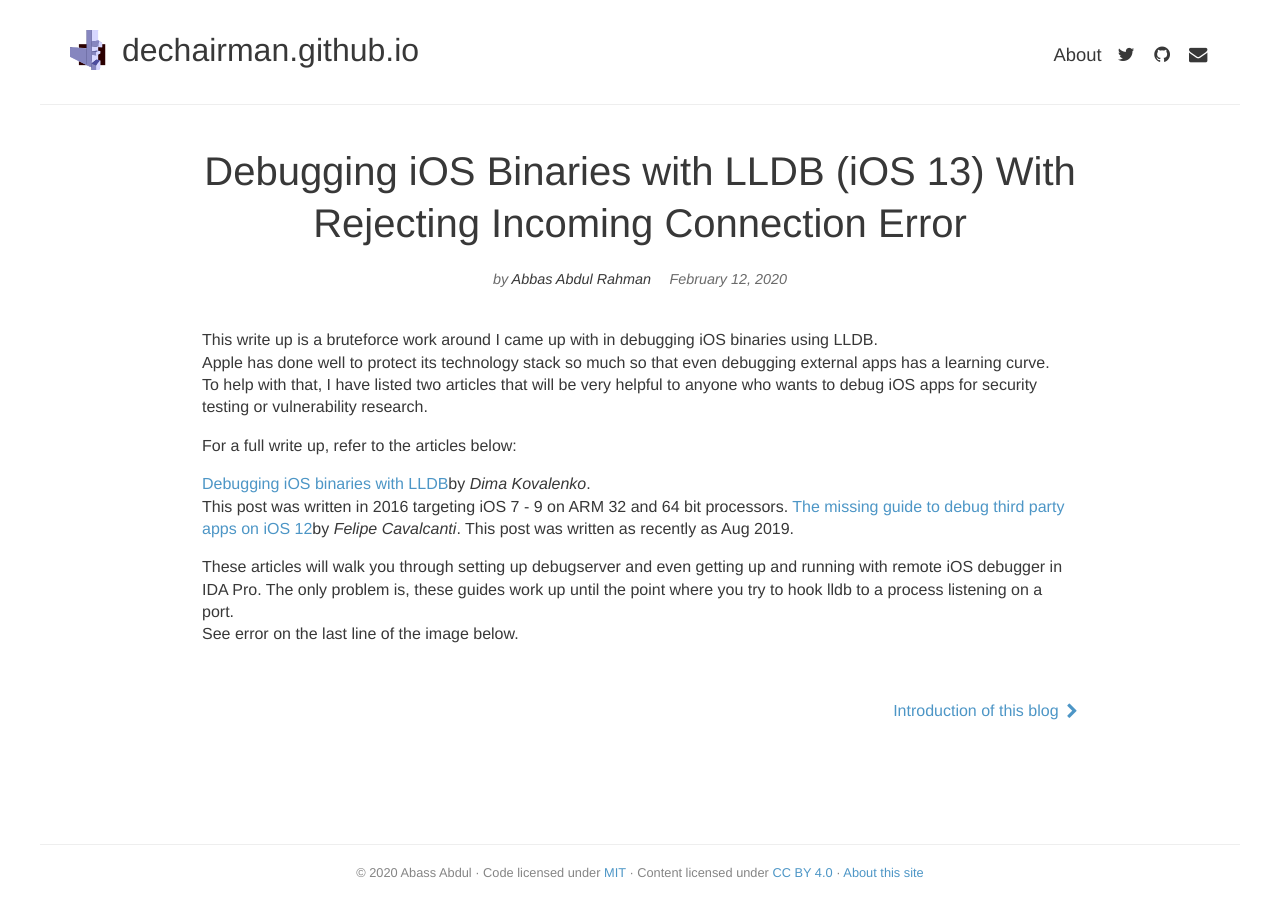
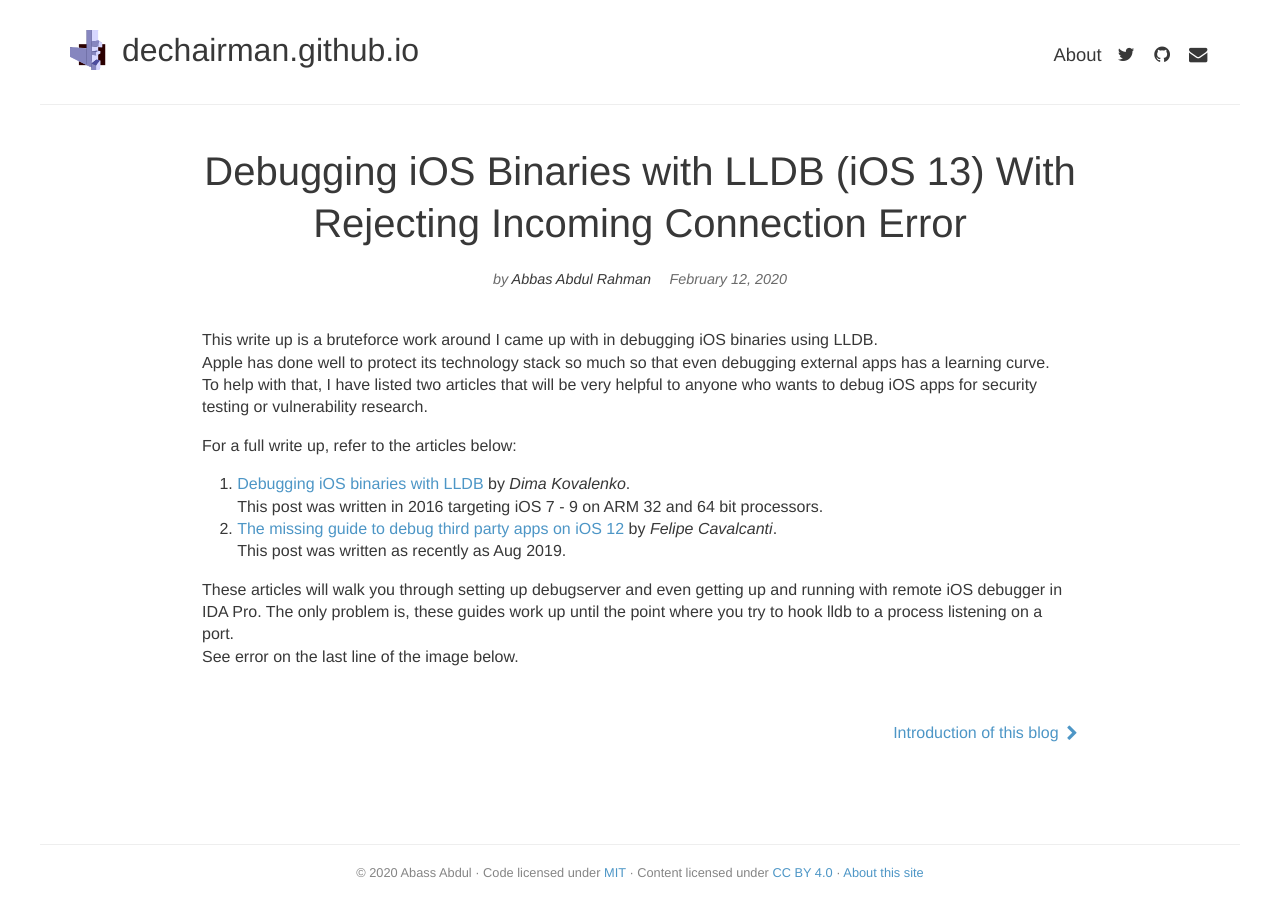
Before and after one commit to dechairman/dechairman.github.io, a Jekyll site: the page built from _posts/2020-02-12-Debugging-iOS-Binaries.md, in a window 1280 px wide. Built offline with Jekyll 4.4.1, drawn with Linux system fonts in a browser that asks for light colours; part of the change alters nothing that is shown.

```diff
--- a/_posts/2020-02-12-Debugging-iOS-Binaries.md
+++ b/_posts/2020-02-12-Debugging-iOS-Binaries.md
@@ -18,9 +18,10 @@ To help with that, I have listed two articles that will be very helpful to anyon
 
 For a full write up, refer to the articles below:
 
-[Debugging iOS binaries with LLDB][dima kovalenko]by *Dima Kovalenko*.
+1. [Debugging iOS binaries with LLDB][dima kovalenko] by *Dima Kovalenko*.
 This post was written in 2016 targeting iOS 7 - 9 on ARM 32 and 64 bit processors.
-[The missing guide to debug third party apps on iOS 12][felipe cavalcanti]by *Felipe Cavalcanti*. This post was written as recently as Aug 2019.
+2. [The missing guide to debug third party apps on iOS 12][felipe cavalcanti] by *Felipe Cavalcanti*.
+This post was written as recently as Aug 2019.
 
 These articles will walk you through setting up debugserver and even getting up and running with  remote iOS debugger in IDA Pro.
 The only problem is, these guides work up until the point where you try to hook lldb to a process listening on a port.
```
